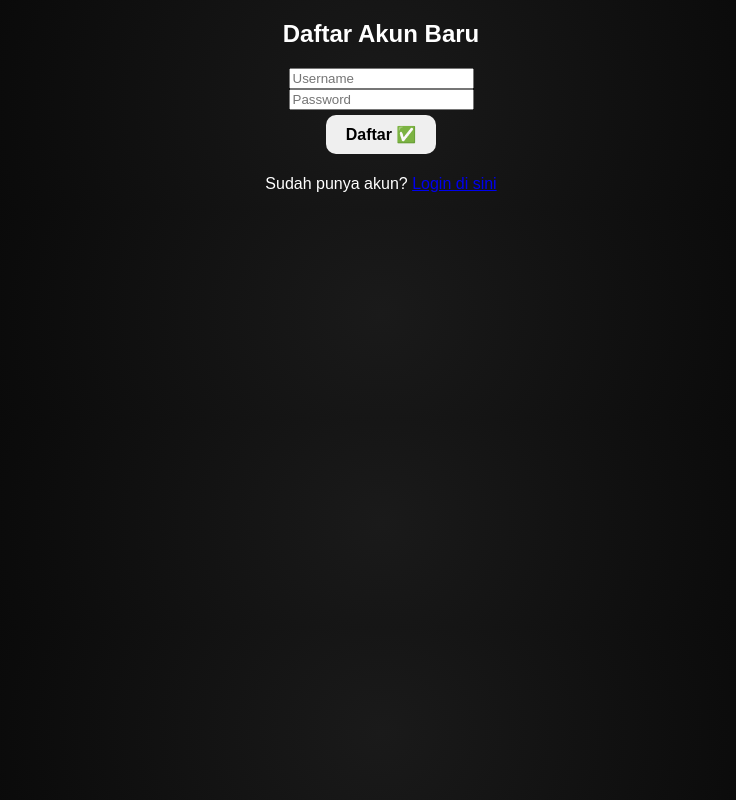
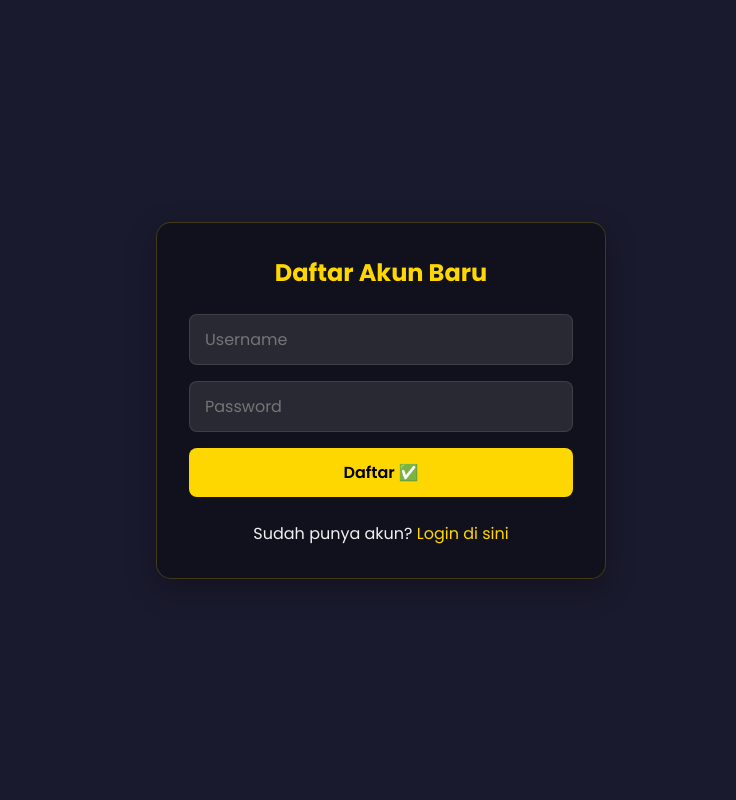
Before and after one commit to Arvan001/slot-edukasi, a Flask app: page /register in a window 1280 px wide. Shown: the whole page, without its empty margins (259-995 px from the left). Run offline with Flask 3, Linux system fonts and the light colour scheme.

Commit message:
Update register.html

```diff
--- a/templates/register.html
+++ b/templates/register.html
@@ -2,18 +2,121 @@
 <html lang="id">
 <head>
   <meta charset="UTF-8">
-  <title>Daftar Akun</title>
-  <link rel="stylesheet" href="{{ url_for('static', filename='style.css') }}">
+  <meta name="viewport" content="width=device-width, initial-scale=1.0">
+  <title>Daftar Akun Slot VIP</title>
+  <link href="https://fonts.googleapis.com/css2?family=Poppins:wght@300;400;500;600;700&display=swap" rel="stylesheet">
+  <link rel="stylesheet" href="https://cdnjs.cloudflare.com/ajax/libs/font-awesome/6.0.0-beta3/css/all.min.css">
+  <style>
+    /* Base Styles */
+    :root {
+      --primary: #ffd700;
+      --secondary: #1a1a2e;
+      --text: #f1f1f1;
+    }
+
+    * {
+      margin: 0;
+      padding: 0;
+      box-sizing: border-box;
+      font-family: 'Poppins', sans-serif;
+    }
+
+    body {
+      background-color: var(--secondary);
+      color: var(--text);
+      min-height: 100vh;
+      display: flex;
+      justify-content: center;
+      align-items: center;
+    }
+
+    /* Register Container */
+    .login-container {
+      width: 90%;
+      max-width: 450px;
+      padding: 2rem;
+      background: rgba(15, 15, 26, 0.8);
+      border-radius: 15px;
+      box-shadow: 0 10px 30px rgba(0, 0, 0, 0.3);
+      border: 1px solid rgba(255, 215, 0, 0.2);
+      text-align: center;
+    }
+
+    .login-container h2 {
+      margin-bottom: 1.5rem;
+      color: var(--primary);
+    }
+
+    /* Form Styles */
+    form {
+      display: flex;
+      flex-direction: column;
+      gap: 1rem;
+    }
+
+    input {
+      width: 100%;
+      padding: 12px 15px;
+      border-radius: 8px;
+      border: 1px solid rgba(255, 255, 255, 0.1);
+      background: rgba(255, 255, 255, 0.1);
+      color: var(--text);
+      font-size: 1rem;
+    }
+
+    input:focus {
+      outline: none;
+      border-color: var(--primary);
+    }
+
+    button {
+      padding: 12px;
+      background: var(--primary);
+      color: #000;
+      border: none;
+      border-radius: 8px;
+      font-size: 1rem;
+      font-weight: 600;
+      cursor: pointer;
+      transition: all 0.3s;
+    }
+
+    button:hover {
+      background: #ffc107;
+      transform: translateY(-2px);
+    }
+
+    p {
+      margin-top: 1.5rem;
+    }
+
+    a {
+      color: var(--primary);
+      text-decoration: none;
+    }
+
+    a:hover {
+      text-decoration: underline;
+    }
+  </style>
 </head>
 <body>
   <div class="login-container">
     <h2>Daftar Akun Baru</h2>
-    <form method="POST">
-      <input type="text" name="username" placeholder="Username" required /><br>
-      <input type="password" name="password" placeholder="Password" required /><br>
+    <form id="registerForm">
+      <input type="text" name="username" placeholder="Username" required>
+      <input type="password" name="password" placeholder="Password" required>
       <button type="submit">Daftar ✅</button>
     </form>
-    <p>Sudah punya akun? <a href="{{ url_for('login') }}">Login di sini</a></p>
+    <p>Sudah punya akun? <a href="login.html">Login di sini</a></p>
   </div>
+
+  <script>
+    document.getElementById('registerForm').addEventListener('submit', function(e) {
+      e.preventDefault();
+      alert('Registration functionality would be implemented here in a real application');
+      // Untuk implementasi nyata, Anda akan menambahkan AJAX/fetch request ke backend
+    });
+  </script>
 </body>
 </html>
```
